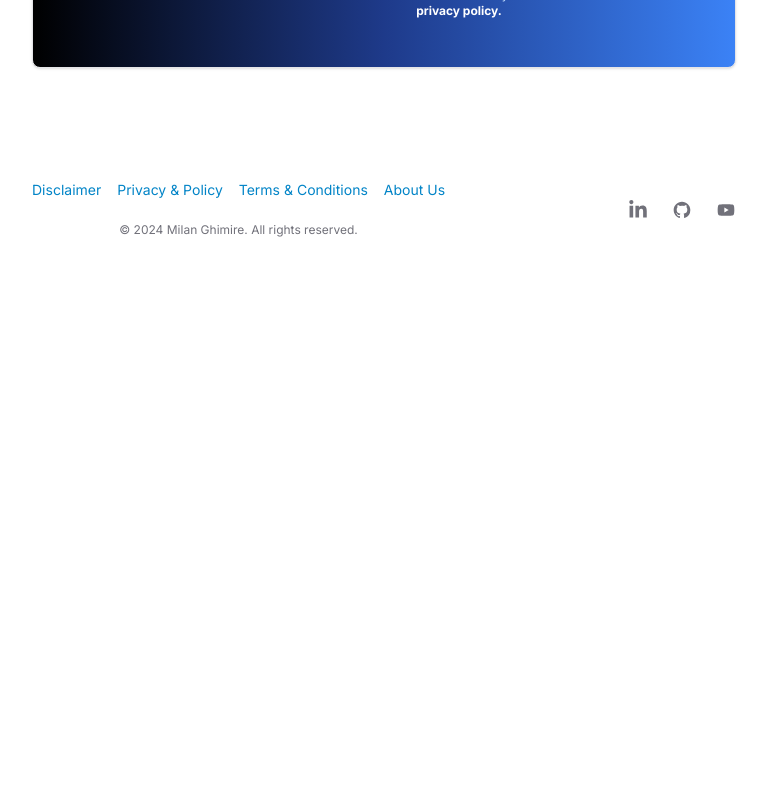
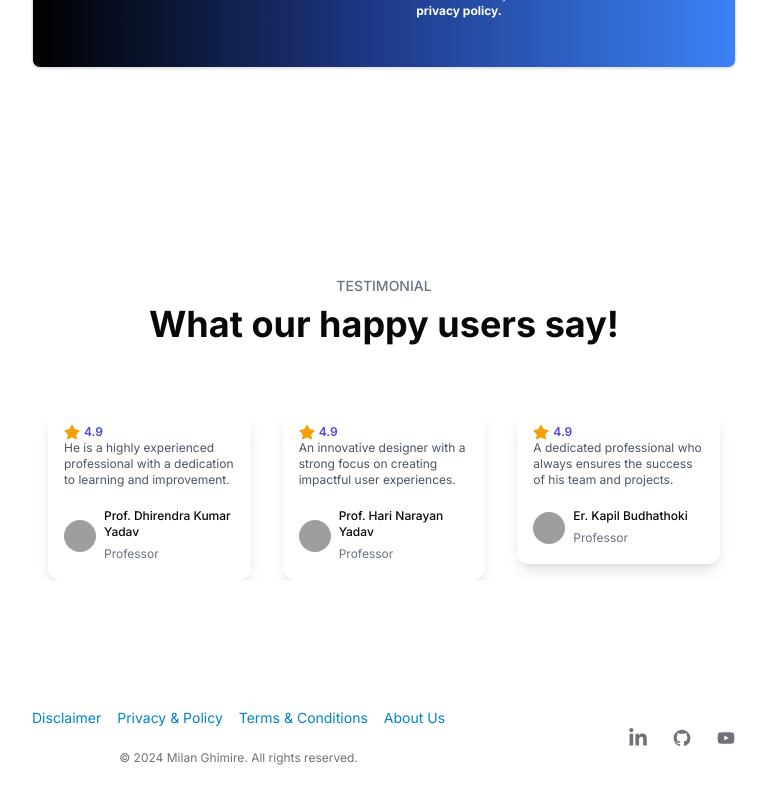
Before and after one commit to themilang/DigitalNotebook, a Next.js app: page / in a window 1280 px wide. Shown: the part 1502-2302 px from the top of the page, without its empty margins (256-1023 px from the left). Before the commit the page ends 1774 px from the top, so only its background shows below. Built offline with nearby package versions, Linux system fonts and the light colour scheme; grey boxes are pictures that could not be loaded; a web font is replaced by a local one.

Commit message:
feat:testimonials

```diff
--- a/app/layout.tsx
+++ b/app/layout.tsx
@@ -7,6 +7,7 @@ import './globals.css'
 import Providers from '@/components/providers'
 import Header from '@/components/header'
 import Footer from '@/components/footer'
+import Testimonials from '@/components/testimonials'
 
 const inter = Inter({ subsets: ['latin'], variable: '--font-sans' })
 const playfair = Playfair_Display({
@@ -36,6 +37,7 @@ export default function RootLayout({
         <Providers>
           <Header />
           <main className='grow ' >{children}</main>
+          <Testimonials/>
           <Footer />
         </Providers>
       </body>
--- /dev/null
+++ b/components/testimonials.tsx
@@ -0,0 +1,161 @@
+'use client';
+import React, { useState, useEffect } from "react";
+
+const testimonialsData = [
+
+
+        {
+          rating: 4.9,
+          text: "He is a highly experienced professional with a dedication to learning and improvement.",
+          name: "Prof. Dhirendra Kumar Yadav",
+          designation: "Professor",
+          avatar: "https://scontent.fbwa5-2.fna.fbcdn.net/v/t39.30808-6/325241781_912416213249777_3244699228434466370_n.jpg?_nc_cat=111&ccb=1-7&_nc_sid=6ee11a&_nc_ohc=HzpU80cMZgMQ7kNvgHrX-lG&_nc_zt=23&_nc_ht=scontent.fbwa5-2.fna&_nc_gid=AcinPajUDCLb2XUp-eYhnoN&oh=00_AYB8jLV83CsLNqG-5zk4x-mD8JPkYMxoCxi6Ls5toGZ3Ng&oe=675ED882",
+        },
+        {
+          rating: 4.9,
+          text: "An innovative designer with a strong focus on creating impactful user experiences.",
+          name: "Prof. Hari Narayan Yadav",
+          designation: "Professor",
+          avatar: "https://scontent.fbwa5-1.fna.fbcdn.net/v/t39.30808-6/312368556_5493317170784769_8741054181799271453_n.jpg?_nc_cat=105&ccb=1-7&_nc_sid=6ee11a&_nc_ohc=jEpU_GVmxXIQ7kNvgHObR-3&_nc_zt=23&_nc_ht=scontent.fbwa5-1.fna&_nc_gid=AuLlJ3FF4zmBCmjLfH85jtV&oh=00_AYCkwaA9Im4LoGDydP2FljhsvAxgYKZPC2pypkm5kys_EQ&oe=675F0696",
+        },
+        {
+          rating: 4.9,
+          text: "A dedicated professional who always ensures the success of his team and projects.",
+          name: "Er. Kapil Budhathoki",
+          designation: "Professor",
+          avatar: "https://scontent.fbwa5-2.fna.fbcdn.net/v/t39.30808-6/451004876_10161237044624618_2563241742617055291_n.jpg?stp=c200.0.1200.1200a_dst-jpg_s552x414_tt6&_nc_cat=111&ccb=1-7&_nc_sid=50ad20&_nc_ohc=-geLtUdXk-0Q7kNvgHsry6h&_nc_zt=23&_nc_ht=scontent.fbwa5-2.fna&_nc_gid=A4Re6pnUjJo1UpsELDWQzZV&oh=00_AYAIYzec44M-8vfbo3WbiMRRQiZZQCTGq40dFv67oyrnIw&oe=675F06C1",
+        },
+        {
+          rating: 4.9,
+          text: "A passionate software engineer constantly seeking to learn and grow.",
+          name: "Er. Arun Panthi",
+          designation: "Civil Engineer",
+          avatar: "https://scontent.fbwa5-2.fna.fbcdn.net/v/t39.30808-6/467607998_3868345816742213_8899182325235730795_n.jpg?_nc_cat=102&ccb=1-7&_nc_sid=6ee11a&_nc_ohc=ZjxigiNfHwwQ7kNvgF0C8jF&_nc_zt=23&_nc_ht=scontent.fbwa5-2.fna&_nc_gid=AQQ3RX2qlGm62_aOAyU2A_h&oh=00_AYDuPFRYkSuBTjT4Bf_R7EQRk4TCq4yJ7qFnpSHr1LgpXQ&oe=675EDEFE",
+        },
+        {
+          rating: 4.9,
+          text: "A skilled software engineer with an excellent track record in building robust systems.",
+          name: "Er. Lelin Regmi",
+          designation: "Software Engineer",
+          avatar: "https://scontent.fbwa5-1.fna.fbcdn.net/v/t39.30808-6/427027912_2581399802023530_5473667966137199188_n.jpg?_nc_cat=108&ccb=1-7&_nc_sid=6ee11a&_nc_ohc=kxKOiQdYCegQ7kNvgFfDO1I&_nc_zt=23&_nc_ht=scontent.fbwa5-1.fna&_nc_gid=Adv0axO6MOx8TsrVdZ-AXNS&oh=00_AYBbyf4E10F55bs_Ra-Rru0fVKaI4nqGC7KDIPE0RRck8w&oe=675EF07C",
+        },
+        {
+          rating: 4.9,
+          text: "A tech lead with expertise in managing complex projects and delivering results.",
+          name: "Er. Sunil Ram Luhar",
+          designation: "Tech Lead",
+          avatar: "https://scontent.fbwa5-1.fna.fbcdn.net/v/t39.30808-6/441693462_1898553197273028_2735666037582413221_n.jpg?_nc_cat=103&ccb=1-7&_nc_sid=833d8c&_nc_ohc=m-sPv8UBwDMQ7kNvgHnUKdw&_nc_zt=23&_nc_ht=scontent.fbwa5-1.fna&_nc_gid=AgMMelOAU79lI97TNu4HWCv&oh=00_AYAaLwghy_2T6WRrFz0Vpdt5sLqNSEk-7_be4AAjFm0o-w&oe=675ED3A9",
+        },
+        {
+          rating: 4.9,
+          text: "A senior developer committed to creating impactful solutions and mentoring others.",
+          name: "Er. Pradip Chaudhary",
+          designation: "Senior Developer",
+          avatar: "https://scontent.fbwa5-1.fna.fbcdn.net/v/t39.30808-6/448724028_922848382976384_3606903196883040109_n.jpg?_nc_cat=109&ccb=1-7&_nc_sid=a5f93a&_nc_ohc=vaIbTXzUcn4Q7kNvgEP1CZX&_nc_zt=23&_nc_ht=scontent.fbwa5-1.fna&_nc_gid=A2-zf00ZzLLXFWSDBNVxAhn&oh=00_AYCLRGxYZGCVw00BSBYgt_xIeLQKxv-NWeD8AkbFSNz2jg&oe=675EFB66",
+        },
+      ];
+
+
+const CustomTestimonials = () => {
+  const [currentSlide, setCurrentSlide] = useState(0);
+  const [isTransitioning, setIsTransitioning] = useState(true);
+  const transitionDuration = 500; // Transition duration in milliseconds
+  const autoplayDelay = 3000; // Delay between slide transitions
+
+  const handleNext = () => {
+    setCurrentSlide((prev) => prev + 1);
+  };
+
+  // Reset the slide index after reaching the end of the loop
+  useEffect(() => {
+    const autoplay = setInterval(() => {
+      handleNext();
+    }, autoplayDelay);
+
+    return () => clearInterval(autoplay);
+  }, []);
+
+  // Handle seamless reset when the last slide is reached
+  useEffect(() => {
+    if (currentSlide === testimonialsData.length) {
+      setTimeout(() => {
+        setIsTransitioning(false);
+        setCurrentSlide(0);
+      }, transitionDuration);
+    } else {
+      setIsTransitioning(true);
+    }
+  }, [currentSlide]);
+
+  return (
+    <section className="py-24 pb-24 pt-32">
+      <div className="container max-w-3xl  mx-auto px-4 sm:px-6 lg:px-8">
+        <div className="mb-16 text-center">
+          <span className="text-sm text-gray-500 font-medium block mb-2">
+            TESTIMONIAL
+          </span>
+          <h2 className=" m-2 text-4xl font-bold">What our happy users say!</h2>
+        </div>
+
+        <div className="relative overflow-hidden">
+          <div
+            className={`flex transition-transform ${
+              isTransitioning ? "duration-500 ease-in-out" : ""
+            }`}
+            style={{
+              transform: `translateX(-${
+                (currentSlide % testimonialsData.length-1) * 100
+              }%)`,
+            }}
+          >
+            {testimonialsData.concat(testimonialsData).map((testimonial, index) => (
+              <div
+                key={index}
+                className="flex-shrink-0 w-full sm:w-1/2 lg:w-1/3 px-4"
+              >
+                <div className="p-4 rounded-xl shadow-lg h-auto">
+                  <div className="mb-3">
+                    <div className="flex items-center gap-1 text-amber-500">
+                      <svg
+                        className="w-4 h-4"
+                        viewBox="0 0 18 17"
+                        fill="none"
+                        xmlns="http://www.w3.org/2000/svg"
+                      >
+                        <path
+                          d="M8.10326 1.31699C8.47008 0.57374 9.52992 0.57374 9.89674 1.31699L11.7063 4.98347C11.8519 5.27862 12.1335 5.48319 12.4592 5.53051L16.5054 6.11846C17.3256 6.23765 17.6531 7.24562 17.0596 7.82416L14.1318 10.6781C13.8961 10.9079 13.7885 11.2389 13.8442 11.5632L14.5353 15.5931C14.6754 16.41 13.818 17.033 13.0844 16.6473L9.46534 14.7446C9.17402 14.5915 8.82598 14.5915 8.53466 14.7446L4.91562 16.6473C4.18199 17.033 3.32456 16.41 3.46467 15.5931L4.15585 11.5632C4.21148 11.2389 4.10393 10.9079 3.86825 10.6781L0.940384 7.82416C0.346867 7.24562 0.674378 6.23765 1.4946 6.11846L5.54081 5.53051C5.86652 5.48319 6.14808 5.27862 6.29374 4.98347L8.10326 1.31699Z"
+                          fill="currentColor"
+                        />
+                      </svg>
+                      <span className="text-xs font-semibold text-indigo-600">
+                        {testimonial.rating}
+                      </span>
+                    </div>
+                    <p className="text-xs text-gray-600 ">{testimonial.text}</p>
+                  </div>
+                  <div className="flex items-center gap-2 pt-2">
+                    <img
+                      src={testimonial.avatar}
+                      alt={testimonial.name}
+                      className="w-8 h-8 rounded-full object-cover"
+                    />
+                    <div>
+                      <h5 className="text-xs font-medium">
+                        {testimonial.name}
+                      </h5>
+                      <span className="text-xs text-gray-500">
+                        {testimonial.designation}
+                      </span>
+                    </div>
+                  </div>
+                </div>
+              </div>
+            ))}
+          </div>
+        </div>
+      </div>
+    </section>
+  );
+};
+
+export default CustomTestimonials;
--- a/package.json
+++ b/package.json
@@ -9,11 +9,14 @@
     "lint": "next lint"
   },
   "dependencies": {
+    "@heroicons/react": "^2.2.0",
     "@hookform/resolvers": "^3.9.0",
     "@radix-ui/react-icons": "^1.3.0",
     "@radix-ui/react-slot": "^1.1.0",
+    "@tabler/icons-react": "^3.24.0",
     "class-variance-authority": "^0.7.0",
     "clsx": "^2.1.1",
+    "framer-motion": "^11.13.5",
     "gray-matter": "^4.0.3",
     "next": "14.2.5",
     "next-mdx-remote": "^5.0.0",
@@ -26,6 +29,7 @@
     "resend": "^3.5.0",
     "sonner": "^1.5.0",
     "sugar-high": "^0.7.0",
+    "swiper": "^11.1.15",
     "tailwind-merge": "^2.4.0",
     "tailwindcss-animate": "^1.0.7",
     "zod": "^3.23.8"
--- a/tailwind.config.ts
+++ b/tailwind.config.ts
@@ -71,7 +71,11 @@ const config = {
         'accordion-up': {
           from: { height: 'var(--radix-accordion-content-height)' },
           to: { height: '0' }
-        }
+        },
+        scroll: {
+          "0%": { transform: "translateX(0)" },
+          "100%": { transform: "translateX(-100%)" },
+        },
       },
       animation: {
         'accordion-down': 'accordion-down 0.2s ease-out',
```
Also changed, not shown: 1 other file (tests, documents, lock files or other folders).
